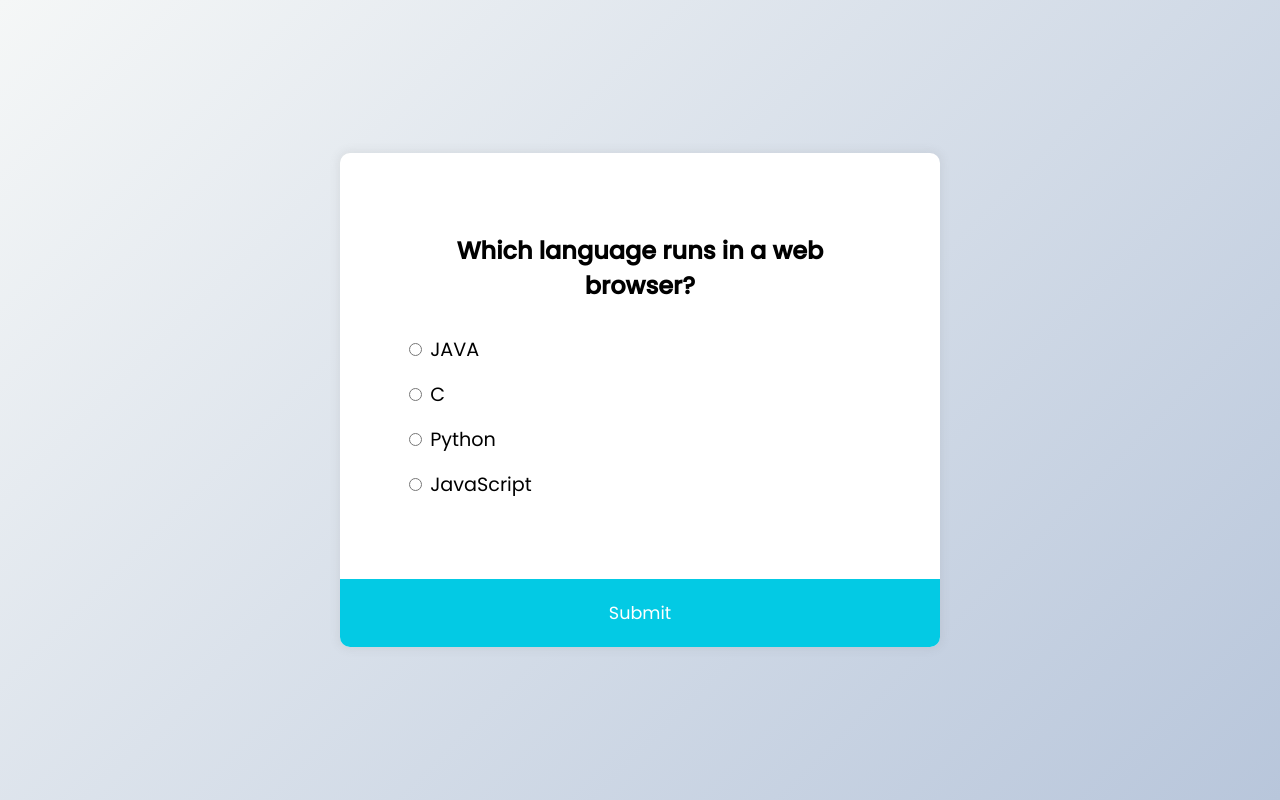
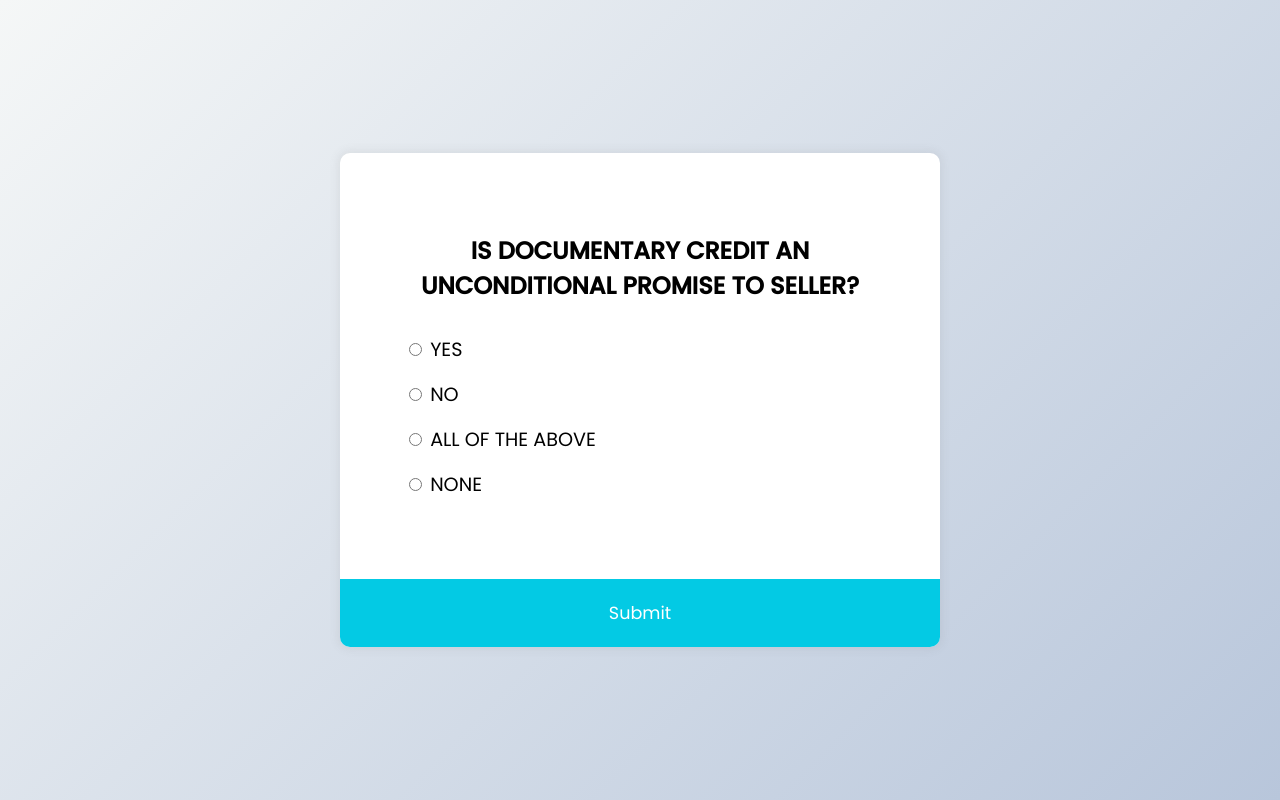
Before and after one commit to bugsbunny96/y4learning, a plain HTML site: page test-dc.html in a window 1280 px wide. Drawn offline with Linux system fonts and the light colour scheme.

Commit message:
test updated

```diff
--- a/test-dc.html
+++ b/test-dc.html
@@ -113,39 +113,183 @@
     <script>
         const quizData = [
             {
-                question: "Which language runs in a web browser?",
-                a: "JAVA",
-                b: "C",
-                c: "Python",
-                d: "JavaScript",
+                question: "IS DOCUMENTARY CREDIT AN UNCONDITIONAL PROMISE TO SELLER?",
+                a: "YES",
+                b: "NO",
+                c: "ALL OF THE ABOVE",
+                d: "NONE",
                 correct: "d",
             },
 
             {
-                question: "What does CSS stands for?",
-                a: "Central Style Sheets",
-                b: "Cascading Style Sheets",
-                c: "Cascading Simple Sheets",
-                d: "Cars SUVs Sailboats",
+                question: "WHY BENEFICIARY WILL PREFER TO WORK UNDER DOCUMENTARY CREDIT?",
+                a: "A.	SAFETY OF DOCUMENTS AND SHIPMENT",
+                b: "B.	PAYMENT IS NOT DEPENDENT ON APPLICANT BUT A BANK OR FINANCIAL INSTITUION",
+                c: "C.	A AND B BOTH",
+                d: "NONE",
                 correct: "b",
             },
 
             {
-                question: "What does HTML stand for?",
-                a: "Hypertext Markup Language",
-                b: "Hypertext Markdown Language",
-                c: "Hyperloop Machine Language",
-                d: "Helicopters Terminals Motorboats Lamborginis",
+                question: "BENEFICIARY BANK ELECTING NOT TO ADVISE THE CREDIT TO BENEFICIARY, WHICH ARTICLE THEY USE NOT TO ADVISE THE CREDIT AS THEIR LEGAL PROCTECTION?",
+                a: "ARTILE 8",
+                b: "ARTICLE 19",
+                c: "ARTICLE 5",
+                d: "ARTICLE 9",
                 correct: "a",
             },
 
             {
-                question: "What year was JavaScript launched?",
-                a: "1996",
-                b: "1995",
-                c: "1994",
-                d: "none of the above",
+                question: "WHO CAN ISSUE THE DOCUMENTARY CREDIT?",
+                a: "ONLY BANKS",
+                b: "BANK, NON-BANK AND OTHER FINANCIAL INSTITUTIONS",
+                c: "ONLY CENTRAL BANKS",
+                d: "ONLY INSURANCE COMPANIES",
                 correct: "b",
+            },
+
+            {
+                question: "CAN ISSUING BANK AND BENEFICIARY BAN BE THE SAME?",
+                a: "YES",
+                b: "NO",
+                c: "ALL OF THE ABOVE",
+                d: "NONE",
+                correct: "d",
+            },
+
+            {
+                question: "CAN CONFIRMING BANK BE ADVISING BANK ALSO?",
+                a: "YES",
+                b: "NO",
+                c: "ALL OF THE ABOVE",
+                d: "NONE",
+                correct: "d",
+            },
+
+            {
+                question: "IS BILL OF LADING A COMMERCIAL DOCUMENT?",
+                a: "YES",
+                b: "NO",
+                c: "ALL OF THE ABOVE",
+                d: "NONE",
+                correct: "d",
+            },
+
+            {
+                question: "CASH AND CREDIT FACILITY HAS SAME RISK ON ISSUING BANK?",
+                a: "YES",
+                b: "NO",
+                c: "ALL OF THE ABOVE",
+                d: "NONE",
+                correct: "d",
+            },
+
+            {
+                question: "WHO ASK BENEFICIARY BANK TO ADD SILENT CONFIRMATION?",
+                a: "BENEFICIARY",
+                b: "ISSUING BANK",
+                c: "APPLICANT",
+                d: "NONE",
+                correct: "d",
+            },
+
+            {
+                question: "APPLICANT AND BENEFICIARY ARE 100% SECURE UNDER THE CREDIT?",
+                a: "YES",
+                b: "NO",
+                c: "ALL OF THE ABOVE",
+                d: "NONE",
+                correct: "d",
+            },
+
+            {
+                question: "ISSUING BANK HAS TO ACCEPT ALL DISCREPANCIES OF DOCUMENTS SUBMITTED UNDER THE CREDIT?",
+                a: "YES",
+                b: "NO",
+                c: "ALL OF THE ABOVE",
+                d: "NONE",
+                correct: "d",
+            },
+
+            {
+                question: "WHY BANKS ARE STRICT WITH TRADE FINANCE ACTIVITIES?",
+                a: "MONEY LAUNDERING AND SANCTIONS",
+                b: "UNFAIR SUBMISSIONS BY BENEFICIARY UNDER THE CREDIT",
+                c: "COMPLICATION OF TRANSACTION HAVE INCREASED WITH TIME",
+                d: "ALL OF THE ABOVE",
+                correct: "d",
+            },
+
+            {
+                question: "WHO CAN ACCEPT DISCREPANCIES UNDER THE CREDIT?",
+                a: "APPLICANT WITH APPROVAL OF ISSUING BANK",
+                b: "BENEFICIARY CAN NEGOTITATE DISCREPANCY THAT WITH ISSUING BANK",
+                c: "BENEFICIARY BANK CAN ACCEPT DISCREPANCIES",
+                d: "NONE",
+                correct: "d",
+            },
+
+            {
+                question: "IS UCP 600 FOLLOWED BLINDLY BY THE BANKS AS GUIDELINE?",
+                a: "NO, THEY USE THEM ACCORDING TO THEIR WORKING AND APPLY THEM",
+                b: "YES, ALL BANKS ARE BINDED TO IT",
+                c: "ALL OF THE ABOVE",
+                d: "NONE",
+                correct: "d",
+            },
+
+            {
+                question: "WHAT IS UNUTILIZED CREDIT?",
+                a: "WHEN BENEFICIARY DOES NOT SUBMIT THE DOCUMENTS UNDER THE CREDIT",
+                b: "WHEN APPLICANT DOES NOT ACCEPT THE DISCREPANCIES OF DOCUMENTS",
+                c: "WHEN BENEFICIARY BANK DOES NOT ADVISE THE CREDIT TO BENEFICIARY",
+                d: "ALL OF THE ABOVE",
+                correct: "d",
+            },
+
+            {
+                question: "PARTIAL SHIPMENT ALLOWED MEANS?",
+                a: "BENEFICIARY CAN SUBMIT DOCUMENTS OF PARTIAL SHIPMENTS, IT DOES NOT HAVE TO BE FULL VALUE",
+                b: "BENEFICIARY CAN ROUTE THEIR SHIPMENT VIA THIRD COUNTRIES",
+                c: "ALL OF THE ABOVE",
+                d: "NONE",
+                correct: "d",
+            },
+
+            {
+                question: "WHY NON-BANKS AND OTHER FINANCIAL INSTITUTIONS ARE FASTER THAN TRADITIONAL BANKS?",
+                a: "LESS REGULATORY OVERSIGHT",
+                b: "MORE FOCUS APPROACHED AND TEAM",
+                c: "LESS CARE IN THEIR COMPLIANCE, AML AND SACTION",
+                d: "ALL OF THE ABOVE",
+                correct: "d",
+            },
+
+            {
+                question: "WHAT IS RED CLAUSE?",
+                a: "THE DRAW MONEY BEFORE PERFORMANCE",
+                b: "ABLE TO TRANSFER THE CREDIT TO ANOTHER PARTY",
+                c: "ABLE TO USE THE CREDIT MULTIPLE TIMES",
+                d: "COPPER",
+                correct: "d",
+            },
+
+            {
+                question: "WHAT DOES ISSUING BANK/ISSUER DEALS IN?",
+                a: "DOCUMENTS",
+                b: "PERFORMANCE",
+                c: "ALL OF THE ABOVE",
+                d: "NONE",
+                correct: "d",
+            },
+
+            {
+                question: "WHICH OF THE BELOW DOCUMENTS ARE NOT A TRANSPORT DOCUMENT?",
+                a: "BILL OF LADING",
+                b: "AIRWAY BILL",
+                c: "COMMERCIAL INVOICE",
+                d: "SEAWAY BILL",
+                correct: "d",
             },
         ];
 
```
